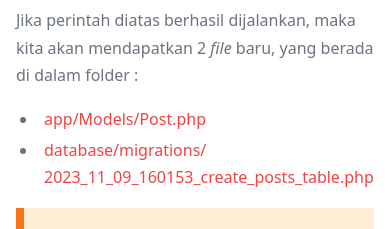
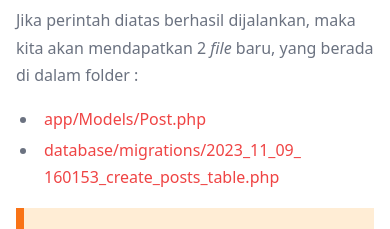
Before and after one commit to RickyPrima30/cja, a website: page model.html in a window 390 px wide. Shown: the part 3240-3469 px from the top of the page. Drawn offline with nearby package versions, Linux system fonts and the light colour scheme.

Commit message:
fix mobile view v2

```diff
--- a/model.html
+++ b/model.html
@@ -129,8 +129,8 @@ DB_PASSWORD=</code></pre>
                 <p>Jika perintah diatas berhasil dijalankan, maka kita akan mendapatkan 2 <em>file</em> baru, yang berada di dalam folder : </p>
                 <ul>
                     <li class="text-red-500">app/Models/Post.php</li>
-                    <li class="text-red-500">database/migrations/
-                        2023_11_09_160153_create_posts_table.php</li>
+                    <li class="text-red-500">database/migrations/2023_11_09_
+                        160153_create_posts_table.php</li>
                 </ul>
                 <div class="p-1 border-l-8 border-orange-500 bg-orange-100">
                     <p class="text-xl pl-4 font-medium leading-relaxed text-gray-900 dark:text-black"><span class="font-bold">INFORMASI</span> : nama file Migration akan random sesuai dengan tanggal dibuat-nya</p>
```
